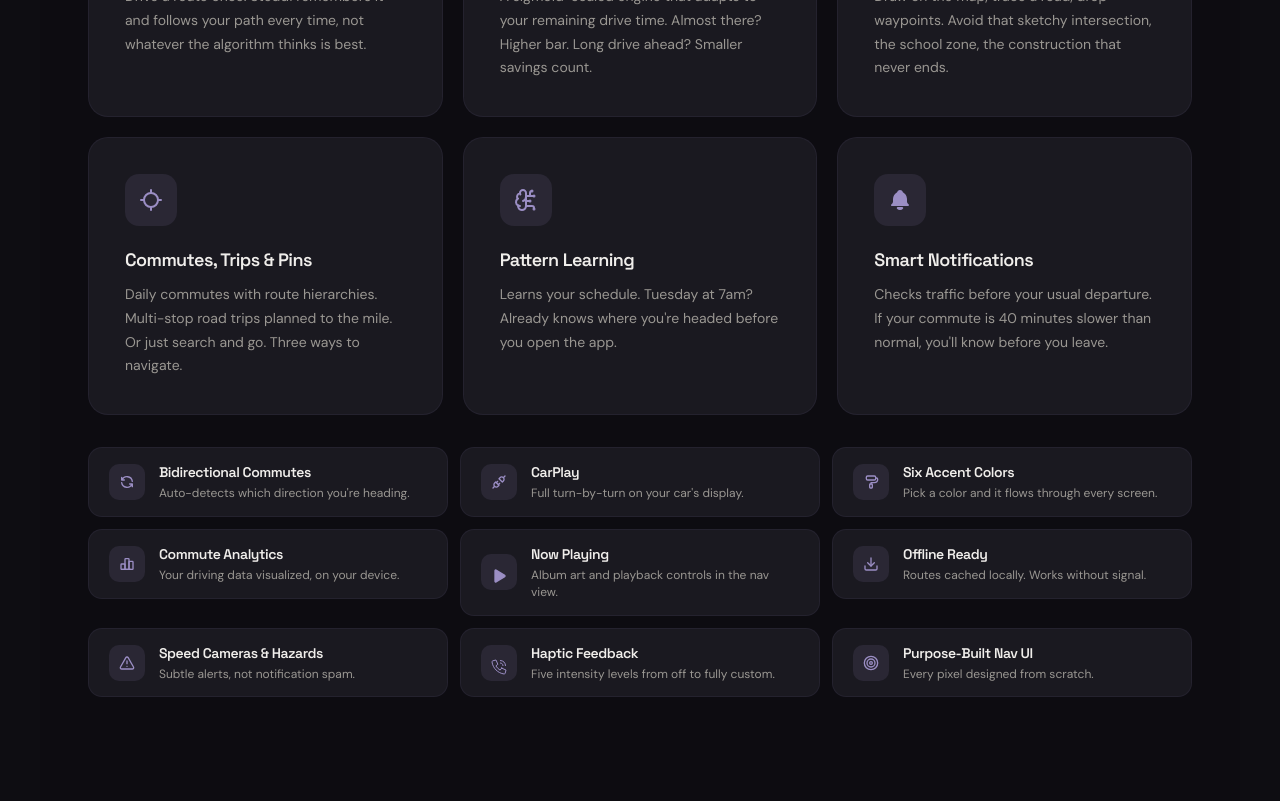
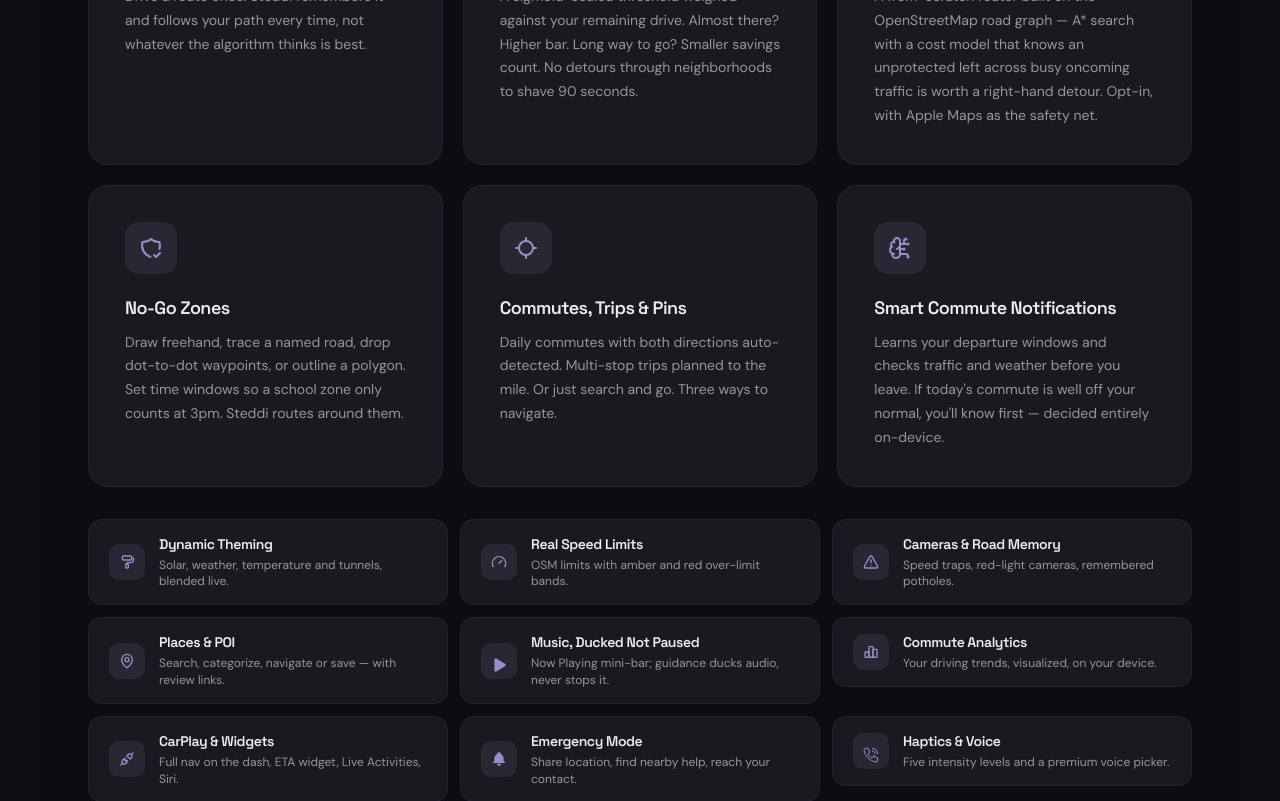
Before and after one commit to nathannncurtis/steddi-website, a React (Vite) app: page / in a window 1280 px wide. Shown: the part 3180-3981 px from the top of the page. Built offline with nearby package versions, Linux system fonts and the light colour scheme; no server answers.

Commit message:
update copy for the finished app: custom routing engine, no-go zones v2, dynamic theming, POI, cameras, live activities, music ducking, emergency mode

```diff
--- a/src/components/Craft.jsx
+++ b/src/components/Craft.jsx
@@ -18,7 +18,7 @@ const details = [
   {
     Icon: Cloud1Icon,
     title: 'Weather changes everything',
-    desc: 'Overcast skies trigger a muted grey palette. Rain darkens the interface. The app mirrors the world outside your windshield.',
+    desc: 'Overcast skies pull up a muted grey palette. Rain darkens the interface. Drive into a tunnel and the whole app fades to dark, then back. It mirrors the world outside your windshield.',
   },
   {
     Icon: MapPinIcon,
--- a/src/components/FeaturesGallery.jsx
+++ b/src/components/FeaturesGallery.jsx
@@ -2,7 +2,6 @@ import { useEffect, useRef } from 'react'
 import RouterIcon from '@/components/ui/router-icon'
 import SlidersHorizontalIcon from '@/components/ui/sliders-horizontal-icon'
 import ShieldCheck from '@/components/ui/shield-check'
-import RefreshIcon from '@/components/ui/refresh-icon'
 import LocateIcon from '@/components/ui/locate-icon'
 import BrainCircuitIcon from '@/components/ui/brain-circuit-icon'
 import PlugConnectedIcon from '@/components/ui/plug-connected-icon'
@@ -10,30 +9,31 @@ import FilledBellIcon from '@/components/ui/filled-bell-icon'
 import PaintIcon from '@/components/ui/paint-icon'
 import ChartBarIcon from '@/components/ui/chart-bar-icon'
 import PlayerIcon from '@/components/ui/player-icon'
-import DownloadIcon from '@/components/ui/download-icon'
 import TriangleAlertIcon from '@/components/ui/triangle-alert-icon'
 import PhoneVolume from '@/components/ui/phone-volume'
 import TargetIcon from '@/components/ui/target-icon'
+import GaugeIcon from '@/components/ui/gauge-icon'
+import MapPinIcon from '@/components/ui/map-pin-icon'
 
 const featured = [
   { Icon: RouterIcon, title: 'Your Routes, Learned', desc: "Drive a route once. Steddi remembers it and follows your path every time, not whatever the algorithm thinks is best." },
-  { Icon: SlidersHorizontalIcon, title: 'Smart Reroute Thresholds', desc: "A sigmoid-scaled engine that adapts to your remaining drive time. Almost there? Higher bar. Long drive ahead? Smaller savings count." },
-  { Icon: ShieldCheck, title: 'No-Go Zones', desc: "Draw on the map, trace a road, drop waypoints. Avoid that sketchy intersection, the school zone, the construction that never ends." },
-  { Icon: LocateIcon, title: 'Commutes, Trips & Pins', desc: "Daily commutes with route hierarchies. Multi-stop road trips planned to the mile. Or just search and go. Three ways to navigate." },
-  { Icon: BrainCircuitIcon, title: 'Pattern Learning', desc: "Learns your schedule. Tuesday at 7am? Already knows where you're headed before you open the app." },
-  { Icon: FilledBellIcon, title: 'Smart Notifications', desc: "Checks traffic before your usual departure. If your commute is 40 minutes slower than normal, you'll know before you leave." },
+  { Icon: SlidersHorizontalIcon, title: 'Reroute Only When It Matters', desc: "A sigmoid-scaled threshold weighed against your remaining drive. Almost there? Higher bar. Long way to go? Smaller savings count. No detours through neighborhoods to shave 90 seconds." },
+  { Icon: TargetIcon, title: 'Custom Routing Engine', desc: "A from-scratch router built on the OpenStreetMap road graph — A* search with a cost model that knows an unprotected left across busy oncoming traffic is worth a right-hand detour. Opt-in, with Apple Maps as the safety net." },
+  { Icon: ShieldCheck, title: 'No-Go Zones', desc: "Draw freehand, trace a named road, drop dot-to-dot waypoints, or outline a polygon. Set time windows so a school zone only counts at 3pm. Steddi routes around them." },
+  { Icon: LocateIcon, title: 'Commutes, Trips & Pins', desc: "Daily commutes with both directions auto-detected. Multi-stop trips planned to the mile. Or just search and go. Three ways to navigate." },
+  { Icon: BrainCircuitIcon, title: 'Smart Commute Notifications', desc: "Learns your departure windows and checks traffic and weather before you leave. If today's commute is well off your normal, you'll know first — decided entirely on-device." },
 ]
 
 const compact = [
-  { Icon: RefreshIcon, title: 'Bidirectional Commutes', desc: "Auto-detects which direction you're heading." },
-  { Icon: PlugConnectedIcon, title: 'CarPlay', desc: "Full turn-by-turn on your car's display." },
-  { Icon: PaintIcon, title: 'Six Accent Colors', desc: "Pick a color and it flows through every screen." },
-  { Icon: ChartBarIcon, title: 'Commute Analytics', desc: "Your driving data visualized, on your device." },
-  { Icon: PlayerIcon, title: 'Now Playing', desc: "Album art and playback controls in the nav view." },
-  { Icon: DownloadIcon, title: 'Offline Ready', desc: "Routes cached locally. Works without signal." },
-  { Icon: TriangleAlertIcon, title: 'Speed Cameras & Hazards', desc: "Subtle alerts, not notification spam." },
-  { Icon: PhoneVolume, title: 'Haptic Feedback', desc: "Five intensity levels from off to fully custom." },
-  { Icon: TargetIcon, title: 'Purpose-Built Nav UI', desc: "Every pixel designed from scratch." },
+  { Icon: PaintIcon, title: 'Dynamic Theming', desc: "Solar, weather, temperature and tunnels, blended live." },
+  { Icon: GaugeIcon, title: 'Real Speed Limits', desc: "OSM limits with amber and red over-limit bands." },
+  { Icon: TriangleAlertIcon, title: 'Cameras & Road Memory', desc: "Speed traps, red-light cameras, remembered potholes." },
+  { Icon: MapPinIcon, title: 'Places & POI', desc: "Search, categorize, navigate or save — with review links." },
+  { Icon: PlayerIcon, title: 'Music, Ducked Not Paused', desc: "Now Playing mini-bar; guidance ducks audio, never stops it." },
+  { Icon: ChartBarIcon, title: 'Commute Analytics', desc: "Your driving trends, visualized, on your device." },
+  { Icon: PlugConnectedIcon, title: 'CarPlay & Widgets', desc: "Full nav on the dash, ETA widget, Live Activities, Siri." },
+  { Icon: FilledBellIcon, title: 'Emergency Mode', desc: "Share location, find nearby help, reach your contact." },
+  { Icon: PhoneVolume, title: 'Haptics & Voice', desc: "Five intensity levels and a premium voice picker." },
 ]
 
 export default function FeaturesGallery() {
--- a/src/components/Privacy.jsx
+++ b/src/components/Privacy.jsx
@@ -15,7 +15,7 @@ const points = [
   {
     icon: Wifi,
     title: 'Minimal network use',
-    text: "Apple Maps handles directions and search. Route matching uses an open-source service with no user identity attached. That's it.",
+    text: "Apple Maps handles directions and search. Route matching and the optional custom routing engine use open-source map data with no user identity attached. That's it.",
   },
   {
     icon: Trash2,
```
